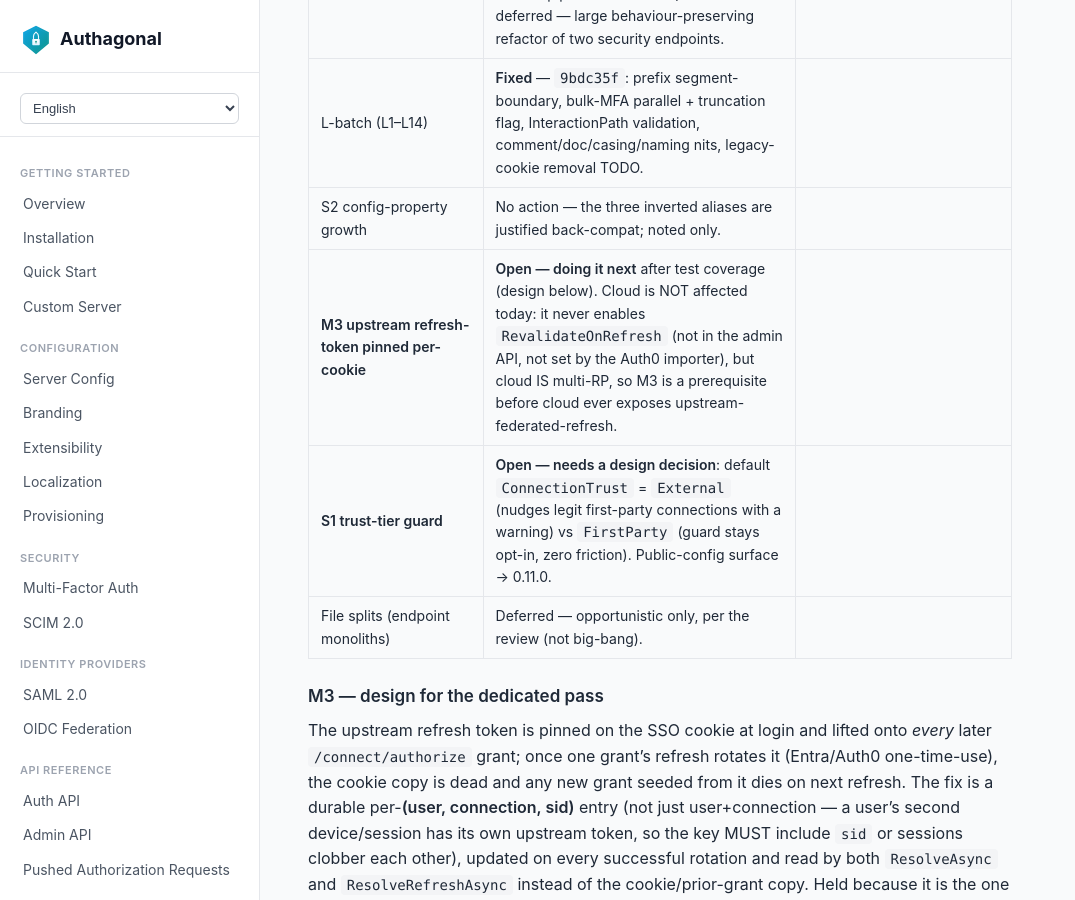
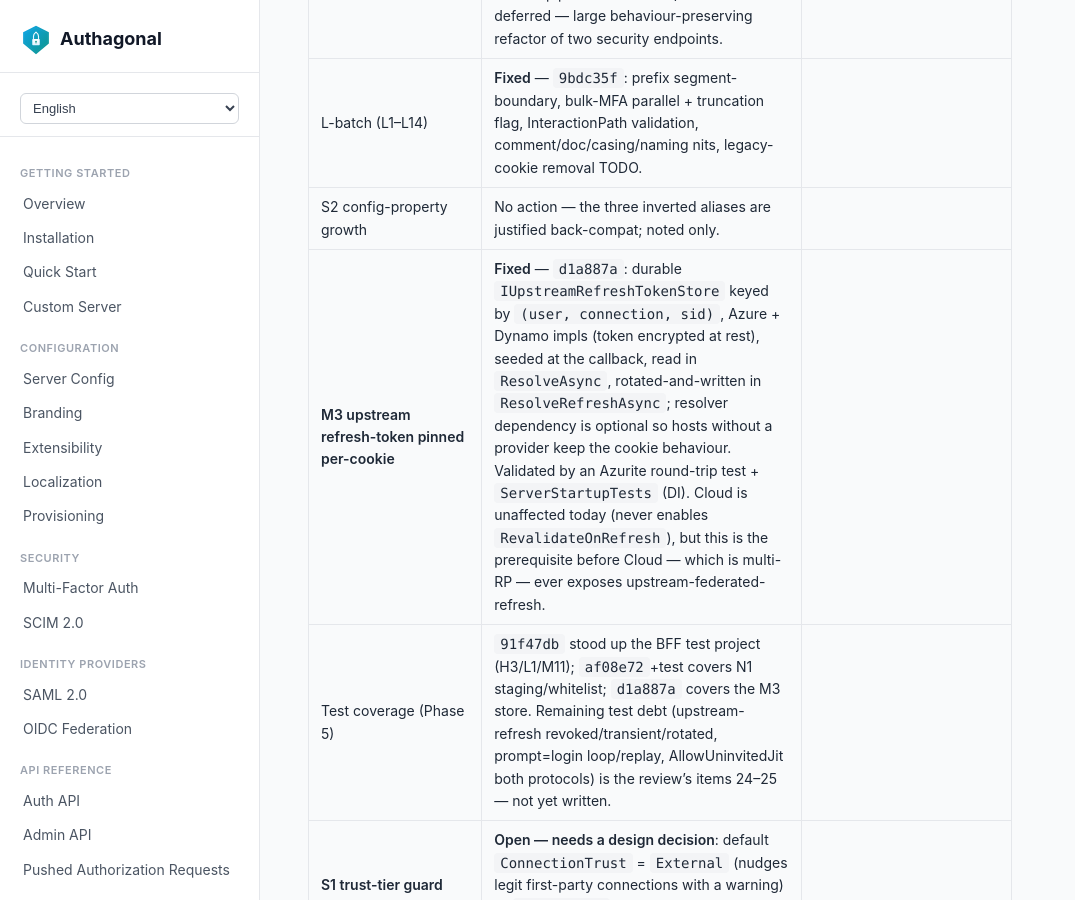
Before and after one commit to DrawboardLtd/authagonal, a Jekyll site: the page built from docs/review-2026-07-23-v0.10.0-HEAD.md, in a window 1280 px wide and 900 px high, scrolled down 2875 px. Shown: the whole window, without its empty margins (0-1075 px from the left). Built offline with Jekyll 4.4.1, drawn with Linux system fonts in a browser that asks for light colours; our own code applies the rules of GitHub Pages for plain Markdown files.

Commit message:
docs: mark M3 fixed + Phase 5 test coverage in the review addendum
Co-Authored-By: Claude Opus 4.8 <noreply@anthropic.com>

```diff
--- a/docs/review-2026-07-23-v0.10.0-HEAD.md
+++ b/docs/review-2026-07-23-v0.10.0-HEAD.md
@@ -45,7 +45,8 @@ Phase 3 (correctness) is next.
 | M6 OIDC/SAML federation drift | **Partly fixed** — `fae7e2a`: `AllowUninvitedJit` parity added to OIDC (property + gate + `federated_connection` tag). Full shared-pipeline extraction (item 18) deferred — large behaviour-preserving refactor of two security endpoints. |
 | L-batch (L1–L14) | **Fixed** — `9bdc35f`: prefix segment-boundary, bulk-MFA parallel + truncation flag, InteractionPath validation, comment/doc/casing/naming nits, legacy-cookie removal TODO. |
 | S2 config-property growth | No action — the three inverted aliases are justified back-compat; noted only. |
-| **M3 upstream refresh-token pinned per-cookie** | **Open — doing it next** after test coverage (design below). Cloud is NOT affected today: it never enables `RevalidateOnRefresh` (not in the admin API, not set by the Auth0 importer), but cloud IS multi-RP, so M3 is a prerequisite before cloud ever exposes upstream-federated-refresh. |
+| **M3 upstream refresh-token pinned per-cookie** | **Fixed** — `d1a887a`: durable `IUpstreamRefreshTokenStore` keyed by `(user, connection, sid)`, Azure + Dynamo impls (token encrypted at rest), seeded at the callback, read in `ResolveAsync`, rotated-and-written in `ResolveRefreshAsync`; resolver dependency is optional so hosts without a provider keep the cookie behaviour. Validated by an Azurite round-trip test + `ServerStartupTests` (DI). Cloud is unaffected today (never enables `RevalidateOnRefresh`), but this is the prerequisite before Cloud — which is multi-RP — ever exposes upstream-federated-refresh. |
+| Test coverage (Phase 5) | `91f47db` stood up the BFF test project (H3/L1/M11); `af08e72`+test covers N1 staging/whitelist; `d1a887a` covers the M3 store. Remaining test debt (upstream-refresh revoked/transient/rotated, prompt=login loop/replay, AllowUninvitedJit both protocols) is the review's items 24–25 — not yet written. |
 | **S1 trust-tier guard** | **Open — needs a design decision**: default `ConnectionTrust` = `External` (nudges legit first-party connections with a warning) vs `FirstParty` (guard stays opt-in, zero friction). Public-config surface → 0.11.0. |
 | File splits (endpoint monoliths) | Deferred — opportunistic only, per the review (not big-bang). |
 
```
